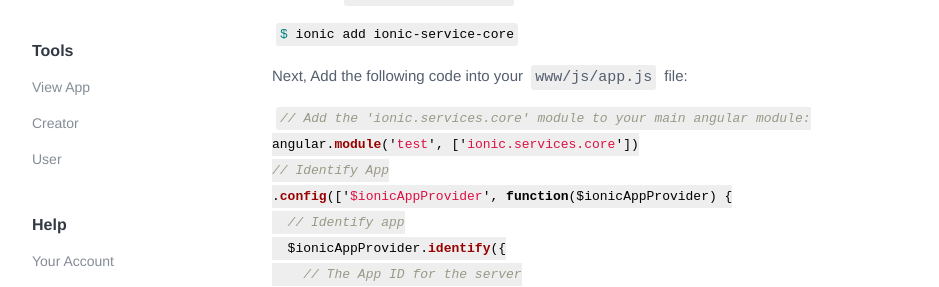
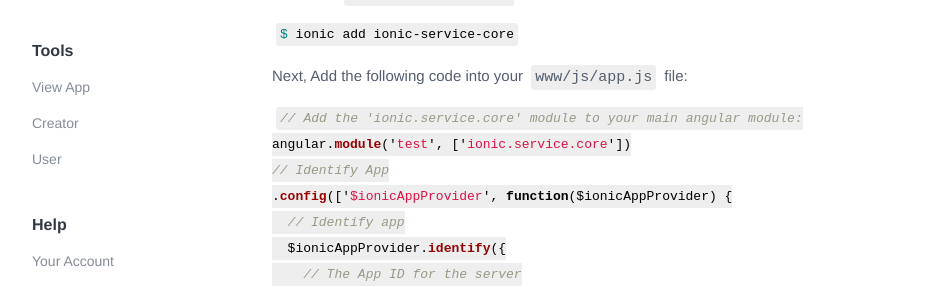
Before and after one commit to ionic-team/ionic-io-docs, a Jekyll site: the page built from getting-started.md, in a window 1280 px wide. Shown: the part 686-973 px from the top of the page, without its empty margins (128-1067 px from the left). Built offline with Jekyll 4.4.1, drawn with Linux system fonts in a browser that asks for light colours; some web fonts are replaced; Markdown is read by kramdown in place of the engine named in the settings.

Commit message:
Update getting-started.md

````diff
--- a/getting-started.md
+++ b/getting-started.md
@@ -35,8 +35,8 @@
 Next, Add the following code into your `www/js/app.js` file:
 
 ```javascript
-// Add the 'ionic.services.core' module to your main angular module:
-angular.module('test', ['ionic.services.core'])
+// Add the 'ionic.service.core' module to your main angular module:
+angular.module('test', ['ionic.service.core'])
 // Identify App
 .config(['$ionicAppProvider', function($ionicAppProvider) {
   // Identify app
````
